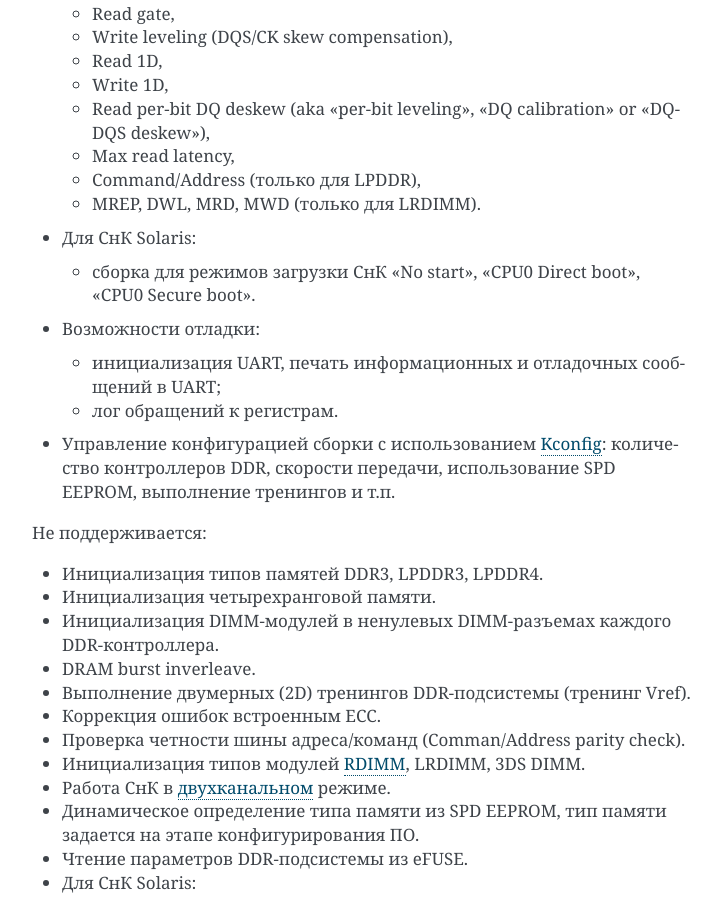
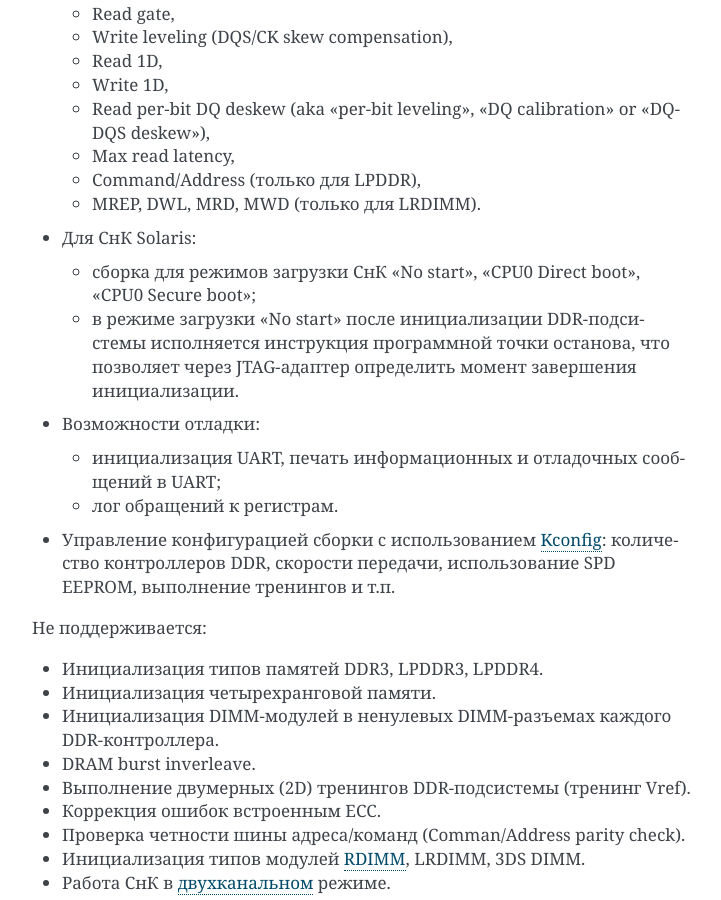
Before and after one commit to elvees/ddrinit, a Sphinx documentation site: the page built from doc/index.rst, in a window 1280 px wide and 900 px high, scrolled down 1264 px. Shown: the whole window, without its empty margins (388-1109 px from the left). Built offline with Sphinx 7.4.7, drawn with Linux system fonts in a browser that asks for light colours.

Commit message:
solaris: Add software breakpoint at end
We need software breakpoint to end execution detect via JTAG.

Issue: #SOLARISSW-1131
Change-Id: I9e23b925fac023fdd46d2c222cefcbe8b423b921

```diff
--- a/doc/index.rst
+++ b/doc/index.rst
@@ -50,7 +50,10 @@
 
 * Для СнК Solaris:
 
-  * сборка для режимов загрузки СнК "No start", "CPU0 Direct boot", "CPU0 Secure boot".
+  * сборка для режимов загрузки СнК "No start", "CPU0 Direct boot", "CPU0 Secure boot";
+  * в режиме загрузки "No start" после инициализации DDR-подсистемы исполняется
+    инструкция программной точки останова, что позволяет через JTAG-адаптер определить
+    момент завершения инициализации.
 
 * Возможности отладки:
 
```
Also changed, not shown: 1 other file.
